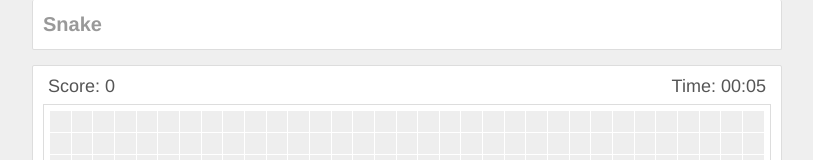
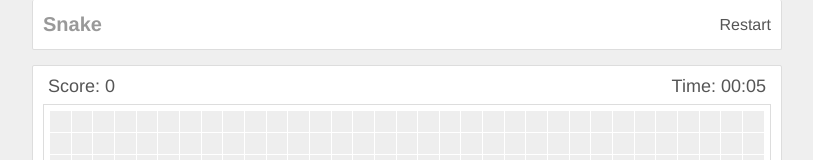
Before and after one commit to vladzadvorny/snake, a website: page index.html in a window 1280 px wide. Shown: the top 160 px of the page, without its empty margins (233-1046 px from the left). Drawn offline with Linux system fonts and the light colour scheme.

Commit message:
Add restart button

```diff
--- a/index.html
+++ b/index.html
@@ -14,6 +14,7 @@
     <a href="/" class="logo">
         <h1>Snake</h1>
     </a>
+    <div class="restart">Restart</div>
 </header>
 <div class="main">
     <div class="bar">
```
